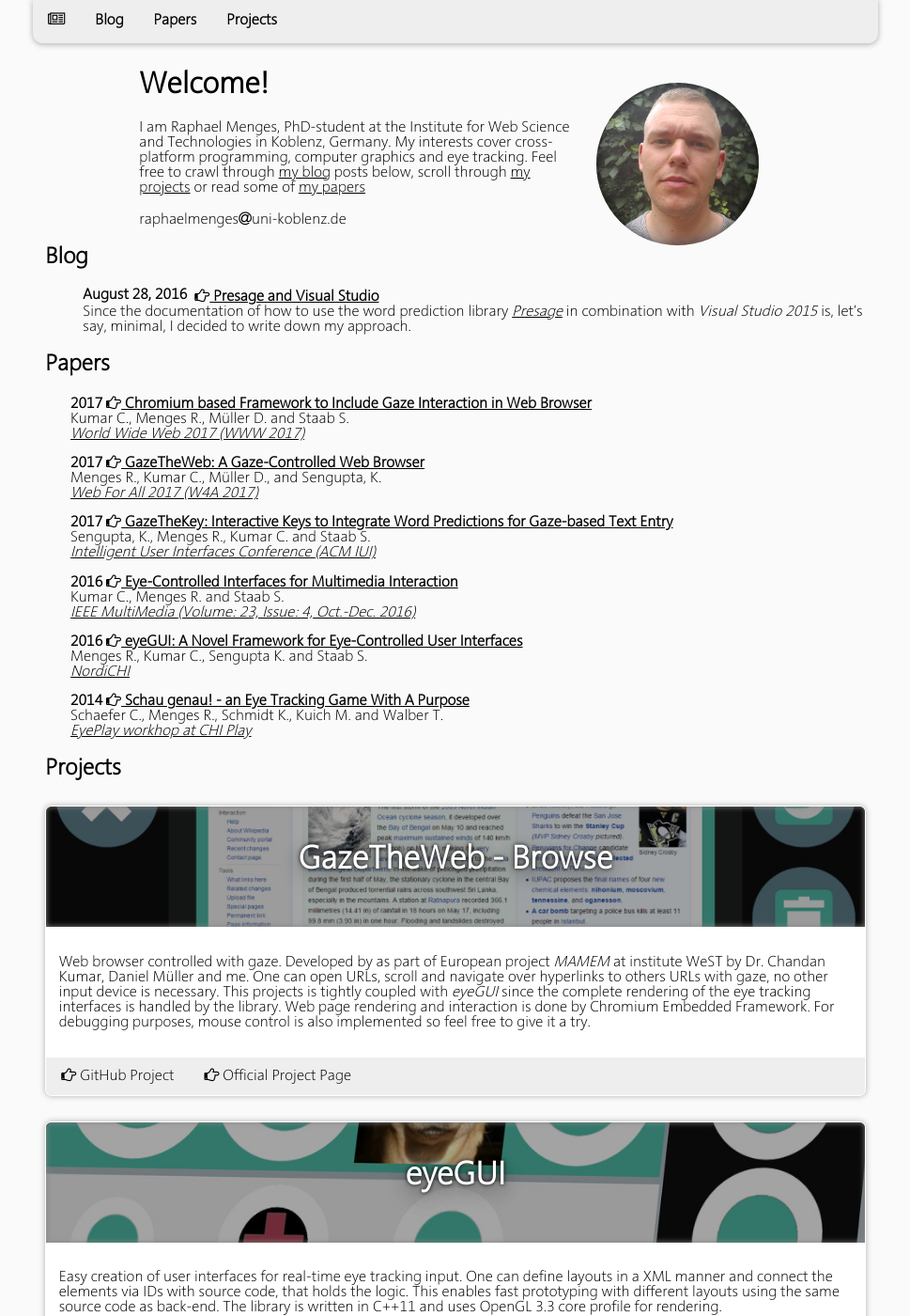
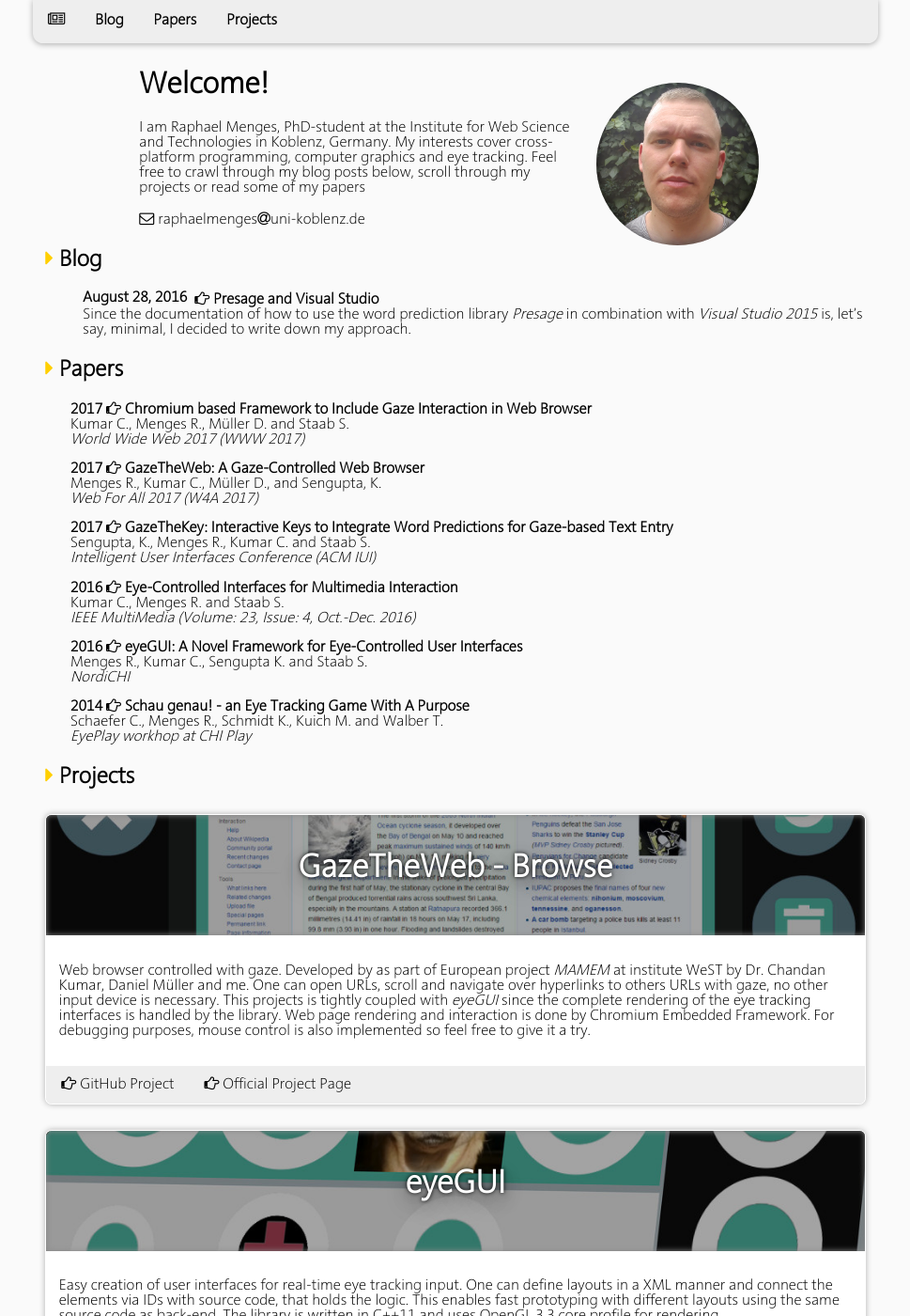
Before and after one commit to raphaelmenges/raphaelmenges.github.io, a Jekyll site: the page built from index.html, in a window 1280 px wide and 1400 px high. Shown: the whole window at 94% size, without its empty margins (155-1124 px from the left). Built offline with Jekyll 4.4.1, drawn with Linux system fonts in a browser that asks for light colours.

Commit message:
Decoration.

```diff
--- a/css/main.css
+++ b/css/main.css
@@ -26,8 +26,10 @@ hr {
 	border-radius: 1pt;
 }
 
+/* Design of links */
 a {
 	color: black;
+	text-decoration: none;
 }
 
 /* Anchor class for invisible anchor which is beneatch fixed navigation */
@@ -57,6 +59,11 @@ a {
 	padding-bottom: 10pt;
 	text-align: center;
 	font-size: 10pt;
+}
+
+/* Highlight */
+.highlight {
+	color: #FFCF00;
 }
 
 /*****************/
@@ -128,10 +135,6 @@ a {
 /* Elements in navbar */
 .navbar li {
 	float: left;
-	-moz-transition: background-color .2s ease-in;
-	-o-transition: background-color .2s ease-in;
-	-webkit-transition: background-color .2s ease-in;
-	transition: background-color .2s ease-in;
 }
 
 /* Elements which are hovered */
--- a/index.html
+++ b/index.html
@@ -11,13 +11,13 @@ project_labels: ["gtw-browse", "eyegui", "ma", "schaugenau", "jha", "shiphappens
 		<div class="avatar"></div>
 		<h1 class="welcome">Welcome!</h1>
 		<p>I am Raphael Menges, PhD-student at the Institute for Web Science and Technologies in Koblenz, Germany. My interests cover cross-platform programming, computer graphics and eye tracking. Feel free to crawl through <a href="#blog">my blog</a> posts below, scroll through <a href="#projects">my projects</a> or read some of <a href="#papers">my papers</a></p>
-		<div class="contact">raphaelmenges<i class="fa fa-at"></i>uni-koblenz.de</div>
+		<div class="contact"><i class="fa fa-envelope-o" aria-hidden="true">&nbsp;</i>raphaelmenges<i class="fa fa-at"></i>uni-koblenz.de</div>
 	</div> <!-- front -->
 
 	<!-- ### BLOG ### -->
 	<div class="blog">
 		<a class="anchor" id="blog"></a>
-		<h2>Blog</h2>
+		<h2><i class="highlight fa fa-caret-right" aria-hidden="true">&nbsp;</i>Blog</h2>
 		<div class="blog-list">
 			<ul class="blog-list">
 			{% for post in site.posts %}
@@ -43,7 +43,7 @@ project_labels: ["gtw-browse", "eyegui", "ma", "schaugenau", "jha", "shiphappens
 	<!-- ### PAPERS ### -->
 	<div class="papers">
 		<a class="anchor" id="papers"></a>
-		<h2>Papers</h2>
+		<h2><i class="highlight fa fa-caret-right" aria-hidden="true">&nbsp;</i>Papers</h2>
 		<div class="paper-list">
 			{% for label in page.paper_labels %}
 				{% assign paper =  site.papers | where:"label", label  | first %}
@@ -73,7 +73,7 @@ project_labels: ["gtw-browse", "eyegui", "ma", "schaugenau", "jha", "shiphappens
 	<!-- ### PROJECTS ### -->
 	<div class="projects">
 		<a class="anchor" id="projects"></a>
-		<h2>Projects</h2>
+		<h2><i class="highlight fa fa-caret-right" aria-hidden="true">&nbsp;</i>Projects</h2>
 		<div class="project-list">
 			{% for label in page.project_labels %}
 				{% assign project =  site.projects | where:"label", label  | first %}
```
Lines whose indentation alone changed are shown as unchanged.
